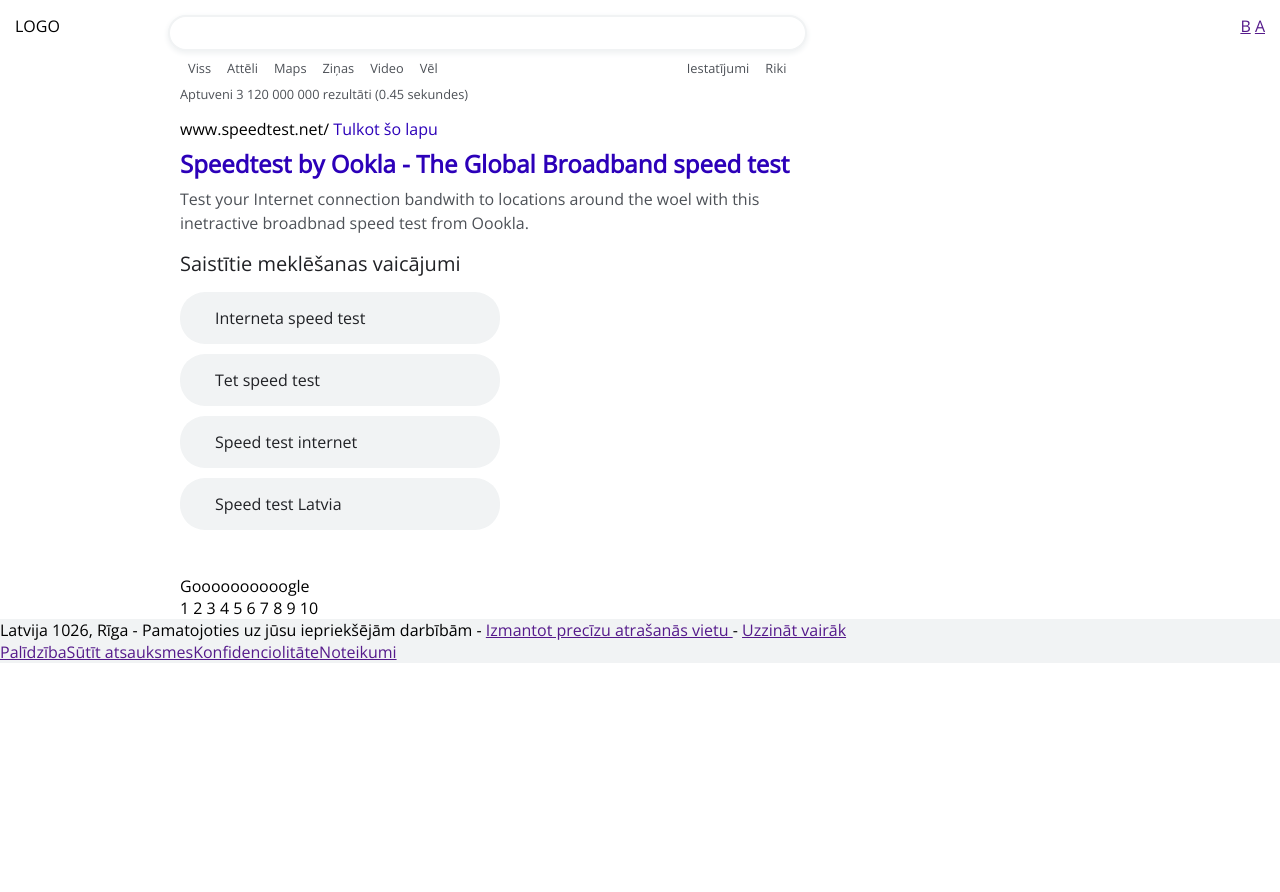
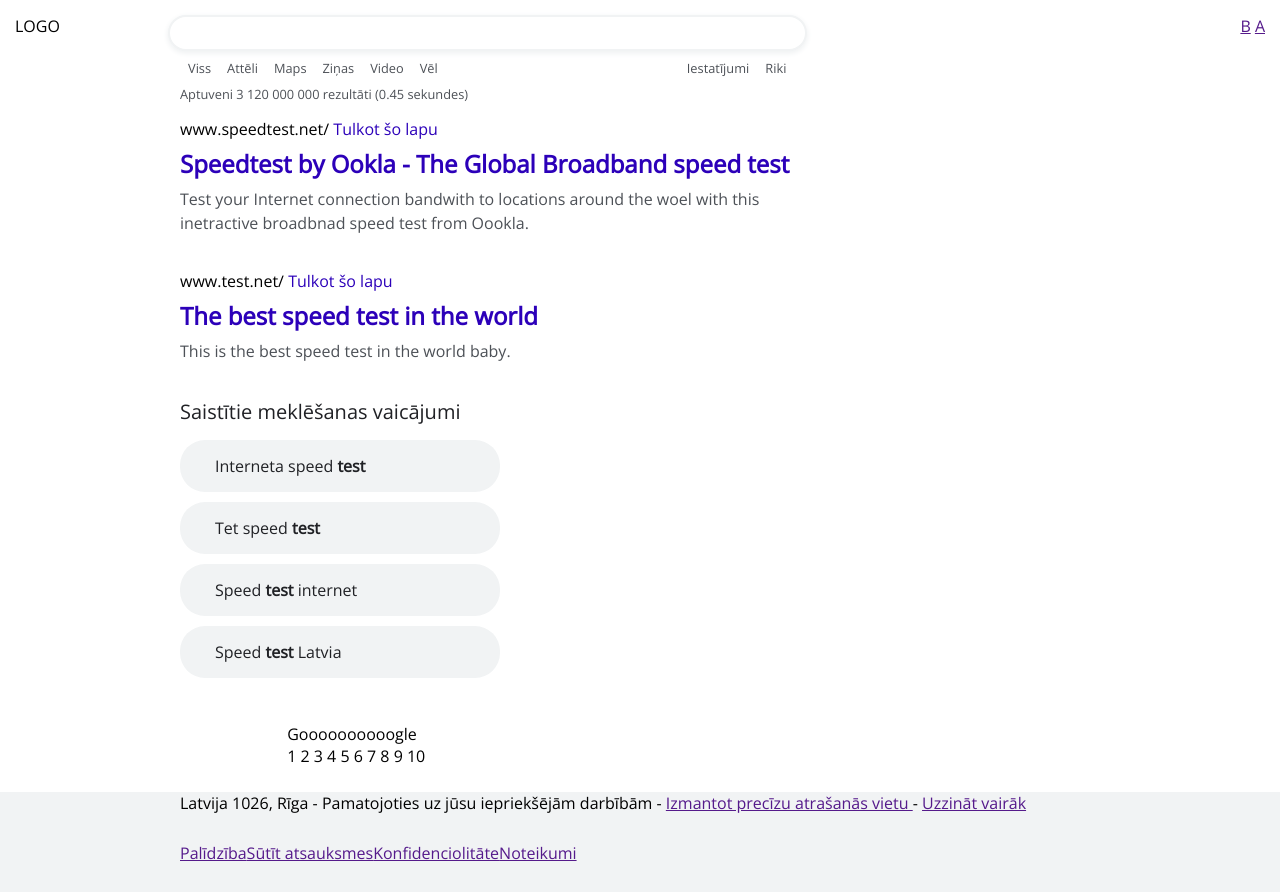
Before and after one commit to Aigarsss/googleFrontEnd, a plain HTML site: page index.html in a window 1280 px wide. Before the commit the page ends 800 px from the top, so only its background shows below. Drawn offline with nearby package versions, Linux system fonts and the light colour scheme.

Commit message:
small changes to footer

```diff
--- a/css/main.scss
+++ b/css/main.scss
@@ -96,6 +96,7 @@ body {
     }
 
     .searchResult {
+      margin-bottom: 35px;
       &__searchLink,
       &__translateLink {
         display: inline-block;
@@ -141,9 +142,27 @@ body {
         }
       }
     }
+
+    .paginationContainer {
+      width: 400px;
+      margin: 0 auto;
+      margin-bottom: 25px;
+    }
   }
 }
 
 footer {
   background-color: $light-gray;
+  height: 100px;
+  display: flex;
+  flex-direction: column;
+  padding-left: 180px;
+
+  .addressBar {
+    height: 100%;
+  }
+
+  .helpBar {
+    height: 100%;
+  }
 }
--- a/index.html
+++ b/index.html
@@ -60,19 +60,29 @@
           </p>
         </div>
 
+        <div class="searchResult">
+          <div class="searchResult__searchLink">www.test.net/</div>
+          <div class="searchResult__translateLink">Tulkot šo lapu</div>
+
+          <h2 class="searchResult__header">The best speed test in the world</h2>
+          <p class="searchResult__bodyText">
+            This is the best speed test in the world baby.
+          </p>
+        </div>
+
         <div class="connectedSearches">
           <h2 class="connectedSearches__header">
             Saistītie meklēšanas vaicājumi
           </h2>
           <div class="connectedSearches__container">
             <a href="" class="connectedSearches__container__connectedSearcLink"
-              >Interneta speed test</a
+              >Interneta speed <strong>test</strong></a
             ><a href="" class="connectedSearches__container__connectedSearcLink"
-              >Tet speed test</a
+              >Tet speed <strong>test</strong></a
             ><a href="" class="connectedSearches__container__connectedSearcLink"
-              >Speed test internet</a
+              >Speed <strong>test</strong> internet</a
             ><a href="" class="connectedSearches__container__connectedSearcLink"
-              >Speed test Latvia</a
+              >Speed <strong>test</strong> Latvia</a
             >
           </div>
         </div>
```
Also changed, not shown: css/main.css, 1 other file.
